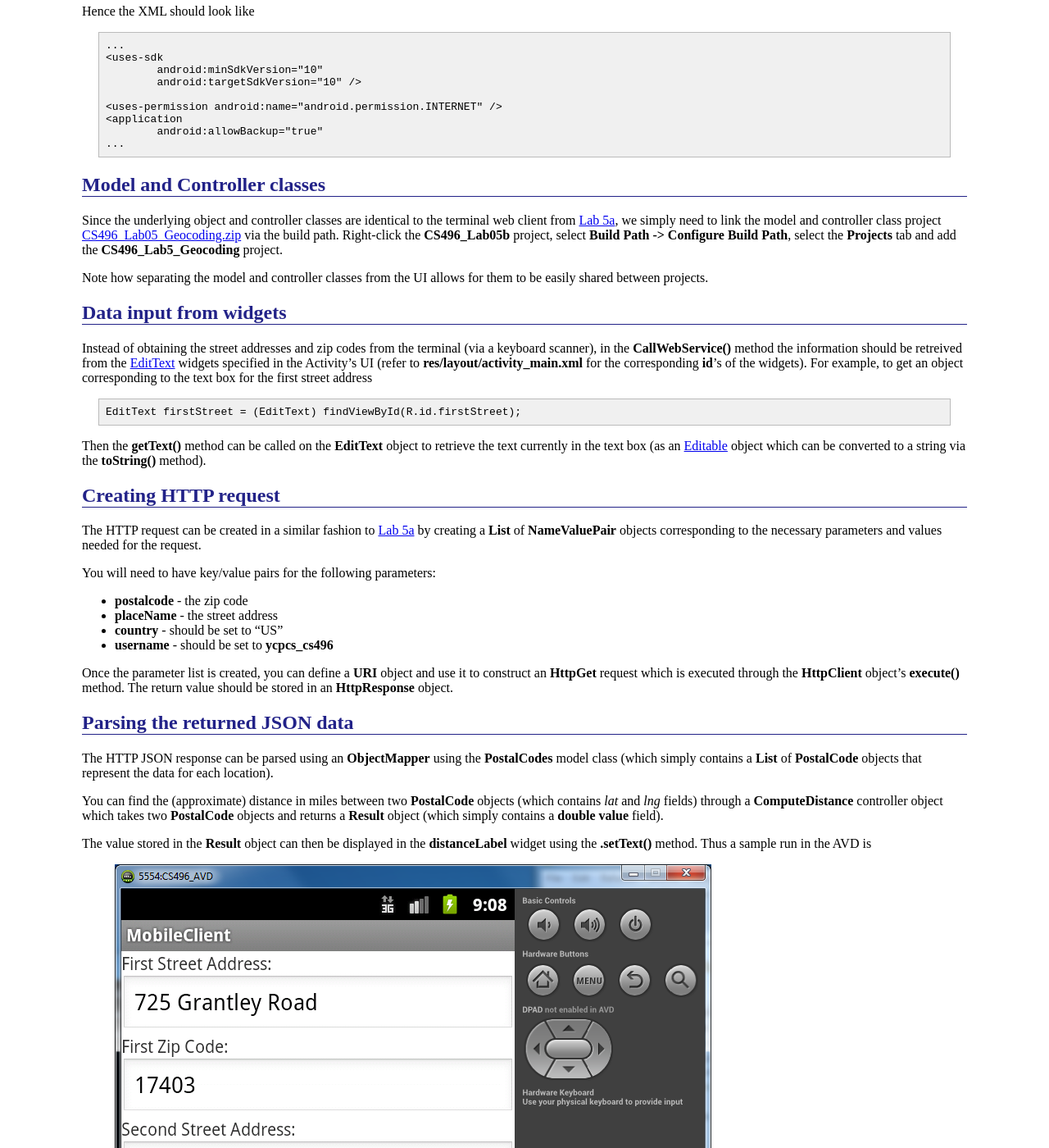
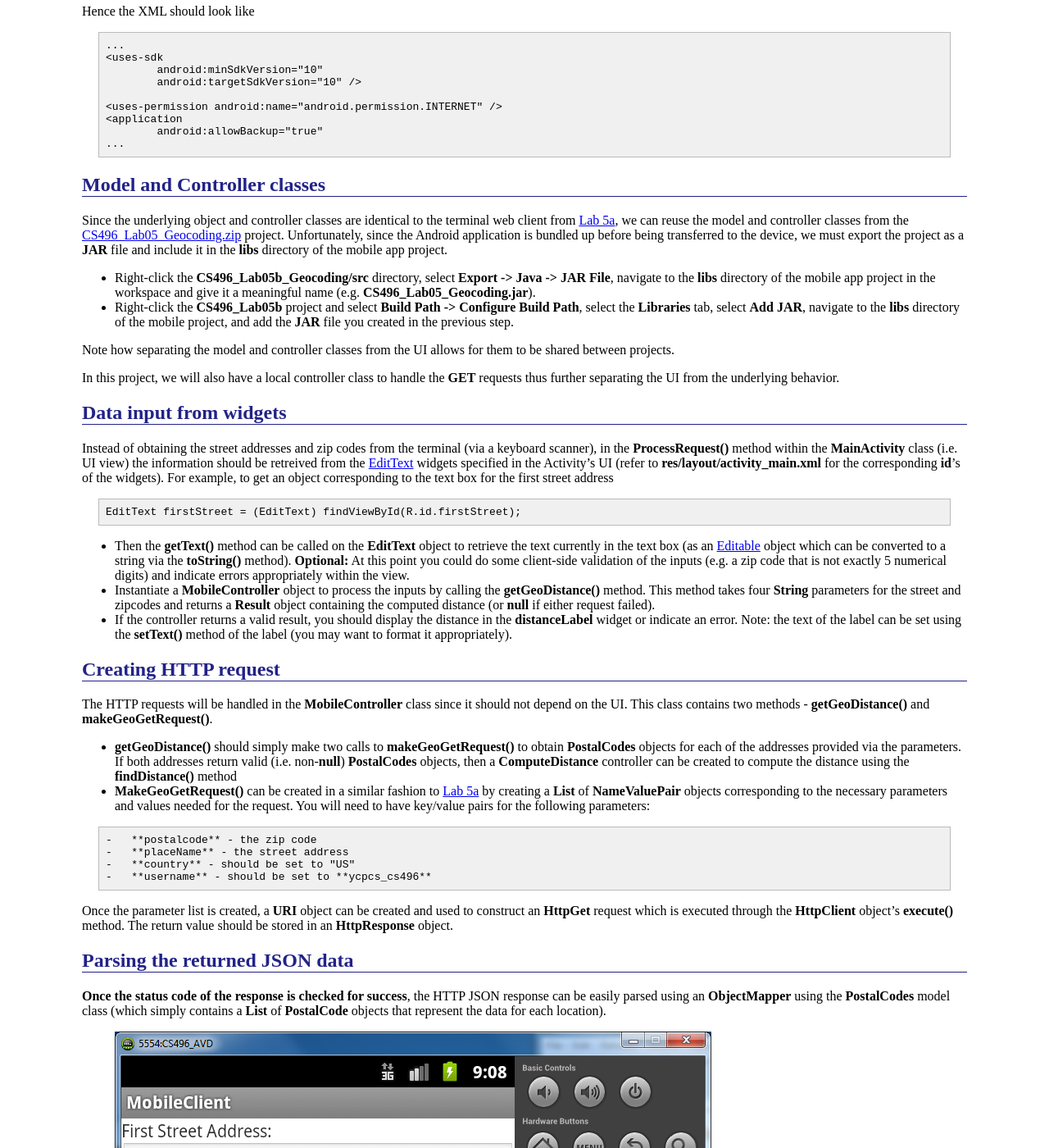
Before and after one commit to ycpcs/cs496-spring2014, a Jekyll site: the page built from labs/lab05b.md, in a window 1280 px wide and 1400 px high, scrolled down 1909 px. Shown: the whole window at 82% size. Built offline with Jekyll 4.4.1, drawn with Linux system fonts in a browser that asks for light colours; Markdown is read by kramdown in place of the engine named in the settings.

Commit message:
update lab05b
modified lab05b to separate a mobile controller and clarify description

```diff
--- a/labs/lab05b.md
+++ b/labs/lab05b.md
@@ -80,7 +80,7 @@ Activity
 
 Your task is to duplicate the functionality from [Lab 5a](lab05a.html) in an Android application.
 
-Starting point code: [CS496\_Lab05b.zip](CS496_Lab05b.zip). You should add code to **MainActivity.java**.
+Starting point code: [CS496\_Lab05b.zip](CS496_Lab05b.zip). You should add code to **MainActivity.java** and .
 
 As a reminder of the geocoding API:
 
@@ -110,41 +110,45 @@ Hence the XML should look like
 Model and Controller classes
 ----------------------------
 
-Since the underlying object and controller classes are identical to the terminal web client from [Lab 5a](lab05a.html), we simply need to link the model and controller class project [CS496_Lab05_Geocoding.zip](CS496_Lab05_Geocoding.zip) via the build path. Right-click the **CS496_Lab05b** project, select **Build Path -> Configure Build Path**, select the **Projects** tab and add the **CS496_Lab5_Geocoding** project.
+Since the underlying object and controller classes are identical to the terminal web client from [Lab 5a](lab05a.html), we can reuse the model and controller classes from the [CS496_Lab05_Geocoding.zip](CS496_Lab05_Geocoding.zip) project. Unfortunately, since the Android application is bundled up before being transferred to the device, we must export the project as a **JAR** file and include it in the **libs** directory of the mobile app project.
 
-Note how separating the model and controller classes from the UI allows for them to be easily shared between projects.
+-    Right-click the **CS496_Lab05b_Geocoding/src** directory, select **Export -> Java -> JAR File**, navigate to the **libs** directory of the mobile app project in the workspace and give it a meaningful name (e.g. **CS496_Lab05_Geocoding.jar**).
+-    Right-click the **CS496_Lab05b** project and select **Build Path -> Configure Build Path**, select the **Libraries** tab, select **Add JAR**, navigate to the **libs** directory of the mobile project, and add the **JAR** file you created in the previous step.
+
+Note how separating the model and controller classes from the UI allows for them to be shared between projects.
+
+In this project, we will also have a local controller class to handle the **GET** requests thus further separating the UI from the underlying behavior.
 
 Data input from widgets
 -----------------------
 
-Instead of obtaining the street addresses and zip codes from the terminal (via a keyboard scanner), in the **CallWebService()** method the information should be retreived from the [EditText](http://developer.android.com/reference/android/widget/EditText.html) widgets specified in the Activity's UI (refer to **res/layout/activity_main.xml** for the corresponding **id**'s of the widgets). For example, to get an object corresponding to the text box for the first street address
+Instead of obtaining the street addresses and zip codes from the terminal (via a keyboard scanner), in the **ProcessRequest()** method within the **MainActivity** class (i.e. UI view) the information should be retreived from the [EditText](http://developer.android.com/reference/android/widget/EditText.html) widgets specified in the Activity's UI (refer to **res/layout/activity_main.xml** for the corresponding **id**'s of the widgets). For example, to get an object corresponding to the text box for the first street address
 
     EditText firstStreet = (EditText) findViewById(R.id.firstStreet);
 
-Then the **getText()** method can be called on the **EditText** object to retrieve the text currently in the text box (as an [Editable](http://developer.android.com/reference/android/text/Editable.html) object which can be converted to a string via the **toString()** method).
+-    Then the **getText()** method can be called on the **EditText** object to retrieve the text currently in the text box (as an [Editable](http://developer.android.com/reference/android/text/Editable.html) object which can be converted to a string via the **toString()** method). **Optional:** At this point you could do some client-side validation of the inputs (e.g. a zip code that is not exactly 5 numerical digits) and indicate errors appropriately within the view.
+-    Instantiate a **MobileController** object to process the inputs by calling the **getGeoDistance()** method. This method takes four **String** parameters for the street and zipcodes and returns a **Result** object containing the computed distance (or **null** if either request failed).
+-    If the controller returns a valid result, you should display the distance in the **distanceLabel** widget or indicate an error. Note: the text of the label can be set using the **setText()** method of the label (you may want to format it appropriately).
 
 Creating HTTP request
 ---------------------
 
-The HTTP request can be created in a similar fashion to [Lab 5a](lab05a.html) by creating a **List** of **NameValuePair** objects corresponding to the necessary parameters and values needed for the request.
+The HTTP requests will be handled in the **MobileController** class since it should not depend on the UI. This class contains two methods - **getGeoDistance()** and **makeGeoGetRequest()**.
 
-You will need to have key/value pairs for the following parameters:
+-    **getGeoDistance()** should simply make two calls to **makeGeoGetRequest()** to obtain **PostalCodes** objects for each of the addresses provided via the parameters. If both addresses return valid (i.e. non-**null**) **PostalCodes** objects, then a **ComputeDistance** controller can be created to compute the distance using the **findDistance()** method
+-    **MakeGeoGetRequest()** can be created in a similar fashion to [Lab 5a](lab05a.html) by creating a **List** of **NameValuePair** objects corresponding to the necessary parameters and values needed for the request. You will need to have key/value pairs for the following parameters:
 
--   **postalcode** - the zip code
--   **placeName** - the street address
--   **country** - should be set to "US"
--   **username** - should be set to **ycpcs_cs496**
+	-   **postalcode** - the zip code
+	-   **placeName** - the street address
+	-   **country** - should be set to "US"
+	-   **username** - should be set to **ycpcs_cs496**
 
-Once the parameter list is created, you can define a **URI** object and use it to construct an **HttpGet** request which is executed through the **HttpClient** object's **execute()** method. The return value should be stored in an **HttpResponse** object.
+Once the parameter list is created, a **URI** object can be created and used to construct an **HttpGet** request which is executed through the **HttpClient** object's **execute()** method. The return value should be stored in an **HttpResponse** object.
 
 Parsing the returned JSON data
 ------------------------------
 
-The HTTP JSON response can be parsed using an **ObjectMapper** using the **PostalCodes** model class (which simply contains a **List** of **PostalCode** objects that represent the data for each location).
-
-You can find the (approximate) distance in miles between two **PostalCode** objects (which contains *lat* and *lng* fields) through a **ComputeDistance** controller object which takes two **PostalCode** objects and returns a **Result** object (which simply contains a **double value** field).
-
-The value stored in the **Result** object can then be displayed in the **distanceLabel** widget using the **.setText()** method. Thus a sample run in the AVD is
+**Once the status code of the response is checked for success**, the HTTP JSON response can be easily parsed using an **ObjectMapper** using the **PostalCodes** model class (which simply contains a **List** of **PostalCode** objects that represent the data for each location).
 
 > ![image](images/lab05b/MobileGeo.png)
 
```
